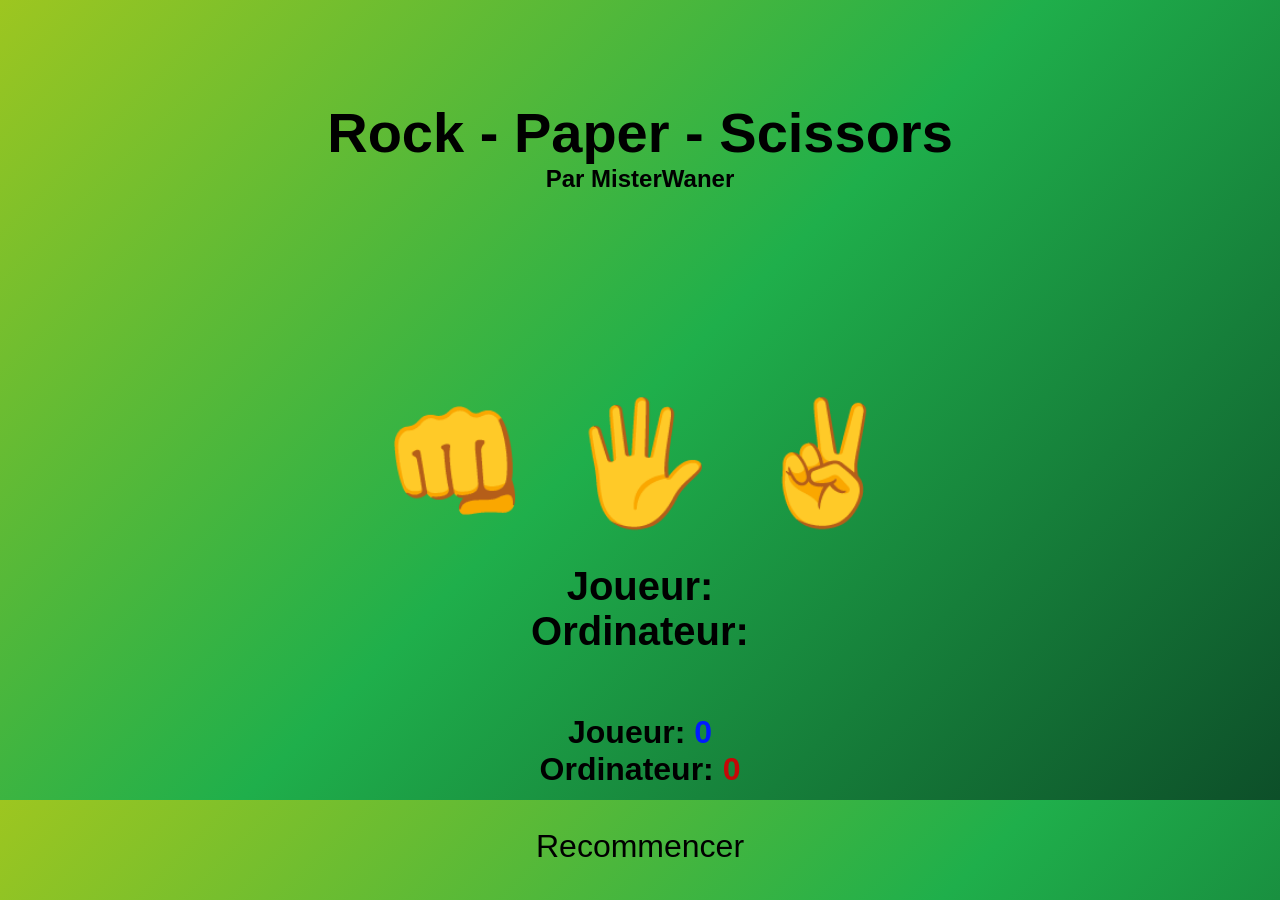
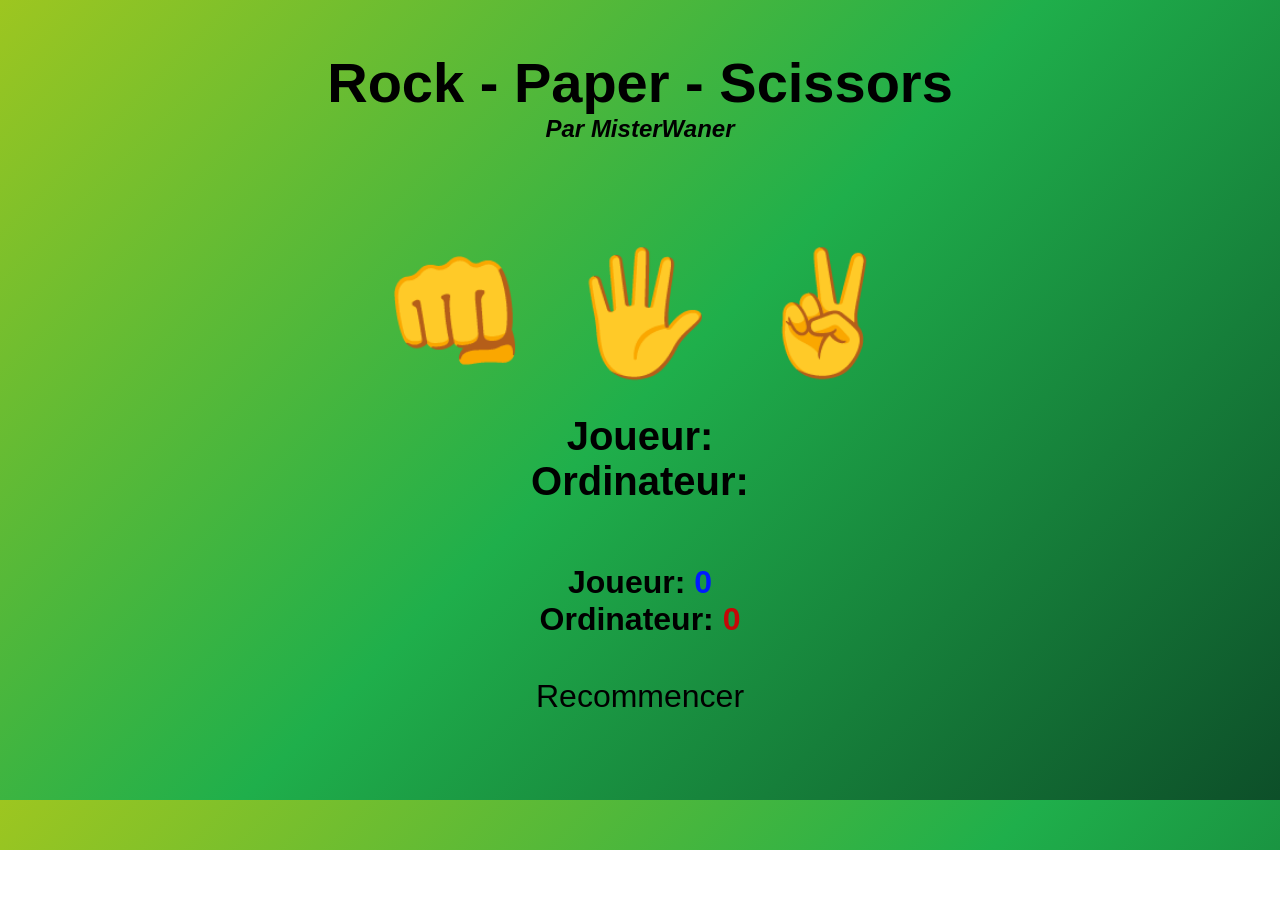
Before and after one commit to MisterWaner/rock-paper-scissors, a plain HTML site: page index.html in a window 1280 px wide. After the commit the page ends 850 px from the top, so only its background shows below. Drawn offline with Linux system fonts and the light colour scheme.

Commit message:
change some style

```diff
--- a/styles.css
+++ b/styles.css
@@ -26,20 +26,24 @@ body {
     background-attachment: fixed;
     font-family: Arial, Helvetica, sans-serif;
     font-weight: bold;
+    overflow: hidden;
 }
 
 .heading {
-    margin-top: 100px;
+    margin-top: 50px;
     text-align: center;
 }
 h1 {
     font-size: 3.5rem;
 }
+h2 {
+    font-style: italic;
+}
 .playground {
     display: flex;
     flex-direction: column;
     align-items: center;
-    margin-top: 200px;
+    margin-top: 100px;
 }
 .choices {
     margin-bottom: 30px;
```
